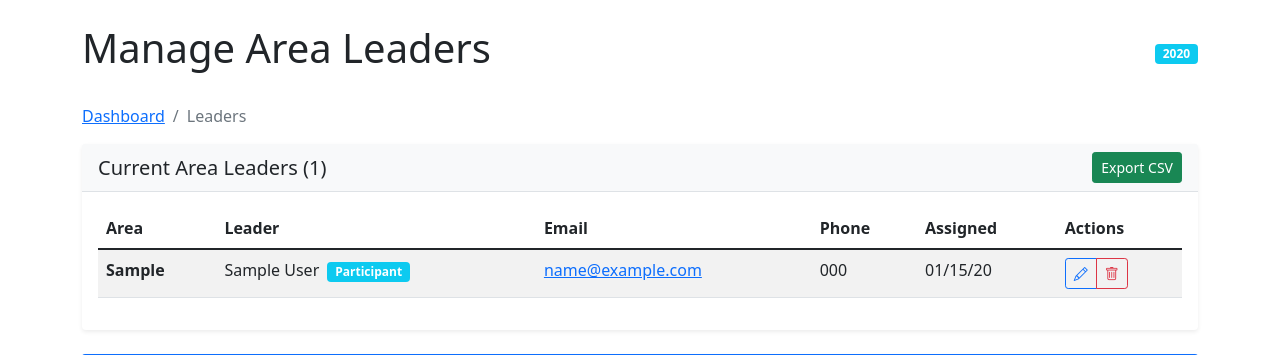
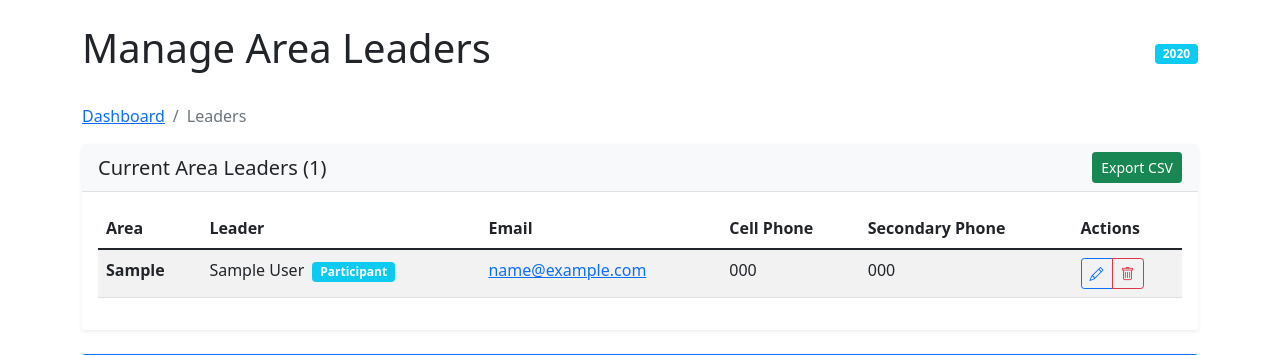
Before and after one commit to commonloon/christmas-bird-count-registration, a Flask app: template templates/admin/leaders.html in a window 1280 px wide. Shown: the part 56-411 px from the top of the page. Run offline with Flask 3, Linux system fonts and the light colour scheme; the template is opened without the code that fills it: most values are stand-ins (such as "Sample title", 1, 10 or a date in 2020); some libraries are stand-ins or nearby versions.

Commit message:
Bug fixes in leaders form
Also changed display name of phone field to Cell Phone

```diff
--- a/templates/admin/area_detail.html
+++ b/templates/admin/area_detail.html
@@ -97,7 +97,10 @@
                         <p class="card-text">
                             <strong>Email:</strong> <a href="mailto:{{ leader.email|e }}">{{ leader.email|e }}</a><br>
                             {% if leader.phone %}
-                            <strong>Phone:</strong> {{ leader.phone|e }}<br>
+                            <strong>Cell Phone:</strong> {{ leader.phone|e }}<br>
+                            {% endif %}
+                            {% if leader.phone2 %}
+                            <strong>Secondary Phone:</strong> {{ leader.phone2|e }}<br>
                             {% endif %}
                             <strong>Assigned:</strong>
                             {% if leader.leadership_assigned_at %}
--- a/templates/admin/leaders.html
+++ b/templates/admin/leaders.html
@@ -56,8 +56,8 @@
                         <th>Area</th>
                         <th>Leader</th>
                         <th>Email</th>
-                        <th>Phone</th>
-                        <th>Assigned</th>
+                        <th>Cell Phone</th>
+                        <th>Secondary Phone</th>
                         <th>Actions</th>
                     </tr>
                 </thead>
@@ -110,11 +110,12 @@
                             </div>
                         </td>
                         <td>
-                            {% if leader.leadership_assigned_at %}
-                                {{ leader.leadership_assigned_at.strftime('%m/%d/%y') }}
-                            {% else %}
-                                N/A
-                            {% endif %}
+                            <div class="phone2-display">
+                                {{ leader.phone2 or 'N/A' }}
+                            </div>
+                            <div class="phone2-edit" style="display: none;">
+                                <input type="tel" class="form-control form-control-sm phone2-input" value="{{ leader.phone2 or '' }}" placeholder="(604) 555-1234">
+                            </div>
                         </td>
                         <td>
                             <div class="btn-group btn-group-sm action-buttons">
@@ -376,10 +377,10 @@ document.addEventListener('DOMContentLoaded', function() {
 
     function enableEditMode(row) {
         // Hide display elements and show edit elements
-        row.querySelectorAll('.area-display, .name-display, .email-display, .phone-display').forEach(el => {
+        row.querySelectorAll('.area-display, .name-display, .email-display, .phone-display, .phone2-display').forEach(el => {
             el.style.display = 'none';
         });
-        row.querySelectorAll('.area-edit, .name-edit, .email-edit, .phone-edit').forEach(el => {
+        row.querySelectorAll('.area-edit, .name-edit, .email-edit, .phone-edit, .phone2-edit').forEach(el => {
             el.style.display = 'block';
         });
 
@@ -390,10 +391,10 @@ document.addEventListener('DOMContentLoaded', function() {
 
     function disableEditMode(row) {
         // Show display elements and hide edit elements
-        row.querySelectorAll('.area-display, .name-display, .email-display, .phone-display').forEach(el => {
+        row.querySelectorAll('.area-display, .name-display, .email-display, .phone-display, .phone2-display').forEach(el => {
             el.style.display = 'block';
         });
-        row.querySelectorAll('.area-edit, .name-edit, .email-edit, .phone-edit').forEach(el => {
+        row.querySelectorAll('.area-edit, .name-edit, .email-edit, .phone-edit, .phone2-edit').forEach(el => {
             el.style.display = 'none';
         });
 
@@ -411,6 +412,7 @@ document.addEventListener('DOMContentLoaded', function() {
             last_name: row.querySelector('.last-name-input').value.trim(),
             email: row.querySelector('.email-input').value.trim(),
             phone: row.querySelector('.phone-input').value.trim(),
+            phone2: row.querySelector('.phone2-input').value.trim(),
             year: {{ selected_year }},
             csrf_token: '{{ csrf_token() }}'
         };
@@ -456,6 +458,7 @@ document.addEventListener('DOMContentLoaded', function() {
                 row.querySelector('.email-display a').textContent = formData.email;
                 row.querySelector('.email-display a').href = 'mailto:' + formData.email;
                 row.querySelector('.phone-display').textContent = formData.phone || 'N/A';
+                row.querySelector('.phone2-display').textContent = formData.phone2 || 'N/A';
 
                 // Update row data
                 row.dataset.leaderEmail = formData.email;
```
Also changed, not shown: config/fields.py (+11 -5 lines), routes/admin.py (+7 -2 lines), tests/config.py (+11 -9 lines).
